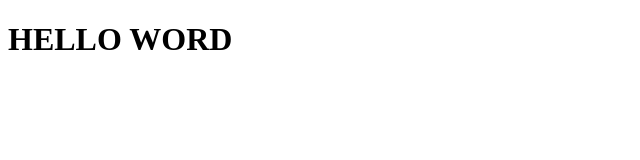
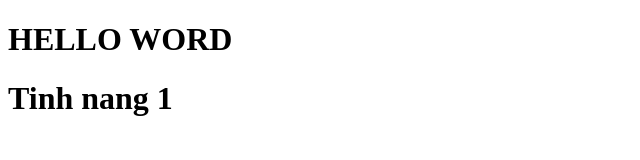
Before and after one commit to dinhphan1/test, a plain HTML site: page index.html in a window 1280 px wide. Shown: the whole page, without its empty margins (0-640 px from the left). Drawn offline with Linux system fonts and the light colour scheme.

Commit message:
them tinh nang 1

```diff
--- a/index.html
+++ b/index.html
@@ -8,5 +8,7 @@
 </head>
 <body>
     <h1>HELLO WORD</h1>
+    <h1>Tinh nang 1</h1>
+
 </body>
 </html>
```
